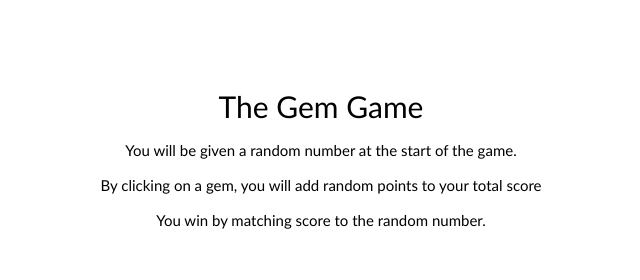
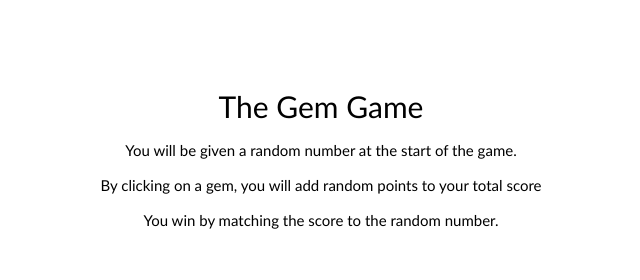
Before and after one commit to chuymgzz/game2, a plain HTML site: page index.html in a window 1280 px wide. Shown: the top 280 px of the page, 319-959 px from the left. Drawn offline with nearby package versions, Linux system fonts and the light colour scheme.

Commit message:
Update index.html

```diff
--- a/index.html
+++ b/index.html
@@ -28,7 +28,7 @@
         </header>
 <!--Instructions-->
         <div class="instructions">
-          <p class="intro__desc">You will be given a random number at the start of the game.<br>By clicking on a gem, you will add random points to your total score<br>You win by matching score to the random number.</p>
+          <p class="intro__desc">You will be given a random number at the start of the game.<br>By clicking on a gem, you will add random points to your total score<br>You win by matching the score to the random number.</p>
           <br>
         </div>
 <!--Game-->
```
